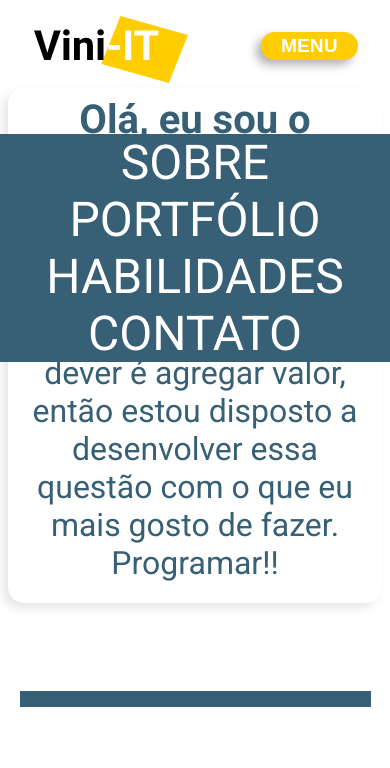
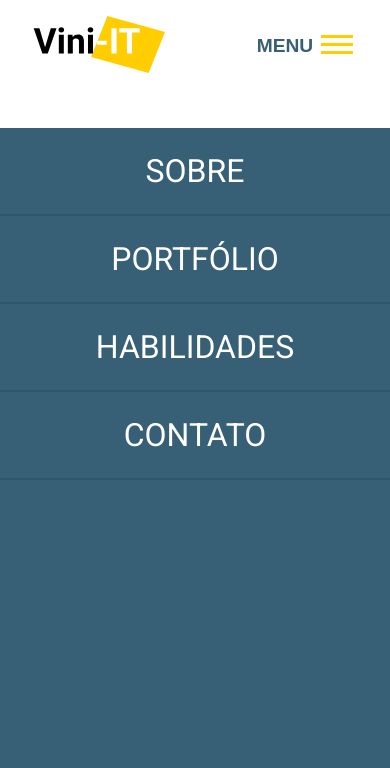
Before and after one commit to Vbanety/Personal-Portfolio, a website: page public/index.html in a window 390 px wide. Both pictures are taken after a click on the button "MENU". Shown: the top 768 px of the page. Drawn offline with nearby package versions, Linux system fonts and the light colour scheme.

Commit message:
Inserting menu humburger

```diff
--- a/public/css/style.css
+++ b/public/css/style.css
@@ -54,25 +54,18 @@ body::after {
 
 .btn-header {
     border: none;
-    background-color: var(--yellow);
+    background-color: unset;
+    color: var(--bg-blue-dark);
     font-size: 2rem;
     padding: 1rem;
     text-transform: uppercase;
     width: 25%;
     height: 5rem;
-    display: none;
-    color: var(--write);
     font-weight: 700;
     border-radius: 1rem;
-    box-shadow: -5px 5px 10px rgba(0, 0, 0, .3);
-}
-
-.btn-header:hover {
-    cursor: pointer;
-    border: .1rem solid var(--bg-blue-dark);
-    background-color: var(--write);
-    color: var(--yellow);
-    transition: all .4s;
+    display: none;
+    align-items: center;
+    /* box-shadow: -3px 3px 5px rgba(0, 0, 0, .2); */
 }
 
 #menu-header {
@@ -96,8 +89,6 @@ body::after {
 #nav ul {
     width: 100%;
 }
-
-
 
 #nav li {
     margin: auto;
@@ -934,41 +925,94 @@ form div button {
         align-items: center;
     }
     .logo {
-        width: auto;
+        width: 25% !important;
+        margin-left: 2rem;
     }
 
     .btn-header {
-        display: block;
+        display: flex;
         position: absolute;
         right: 2rem;
         width: auto;
     }
 
+    .btn-header:hover {
+        cursor: pointer;
+    }
+
+    #humburger::before {
+        position: absolute;
+        content: '';
+        background-color: #FFCD00;
+        width: 100%;
+        height: 100%;
+        top: -0.5rem;
+        left: 0;
+    }
+
+    #humburger {
+        position: relative;
+        width: 2.5rem;
+        height: .2rem;
+        background-color: var(--yellow);
+        margin-left: .5rem;
+        transition-delay: .3s;
+    }
+
+    #humburger::after {
+        position: absolute;
+        content: '';
+        background-color: #FFCD00;
+        width: 100%;
+        height: 100%;
+        top: 0.5rem;
+        left: 0;
+    }
+
     #menu-header {
         flex-direction: column;
-        display: none;
+        display: block;
+        visibility: hidden;
         position: absolute;
         width: 100%;
-        height: auto;
-        margin: .4rem 0;
+        height: 0;
         right: 0;
         top: 8rem;
         border-top-left-radius: 0px 0px;
         border-bottom-left-radius: 0px 0px;
         z-index: 2;
+        overflow-y: hidden;
+        transition: .7s;
     }
 
     #menu-header li {
-        /* margin: .1rem 0; */
-        font-size: 3rem;
+        border-bottom: 2px solid rgba(0,0,0,.1);
+        padding: 1.5rem;
+        font-size: 2rem;
+        color: #FFCD00;
+        text-align: center;
     }
 
-    #nav.active #sec-header {
-        margin-bottom: 10rem;
+    #menu-header li:hover {
+        background-color: rgba(255, 255, 255, .2);
     }
 
+    #menu-header li a:hover {
+        border: none;
+    }
+
+    /* #nav.active #sec-header {
+        margin-bottom: 10rem;
+    } */
+
     #nav.active #menu-header {
-        display: flex;
+        height: calc(100vh - 1rem);
+        visibility: visible;
+        overflow-y: auto;
+    }
+
+    #nav.active #humburger {
+        background-color: #375F75;
     }
 
     .footer-left {
@@ -982,20 +1026,51 @@ form div button {
         width: 100%;
     }
 
+    .header {
+        margin-bottom: 8rem;
+    }
+
     .logo img {
-        width: 40%;
+        width: 34%;
         position: absolute;
         left: 2rem;
         top: 1rem;
     }
 
     .btn-header {
-        width: 25%;
+        width: 35%;
         height: auto;
         top: 2rem;
+        right: 0;
         padding: .2rem;
         text-align: center;
         font-size: 1.2rem;
+    }
+
+    #humburger::before {
+        top: -0.5rem;
+    }
+
+    #humburger {
+        width: 2rem;
+        height: .2rem;
+        top: -0.1rem;
+    }
+
+    #humburger::after {
+        top: 0.5rem;
+    }
+
+    .back-about {
+        margin-bottom: 0;
+    }
+
+    .line {
+        margin: 2rem auto;
+    }
+
+    .down-card ol li, p {
+        margin: 2rem 0;
     }
 
     .apresentation {
@@ -1026,6 +1101,7 @@ form div button {
 
     .perception h2 {
         font-size: 2rem;
+        border-radius: 1rem 1rem 0 0;
     }
 
     .perception p {
@@ -1036,6 +1112,36 @@ form div button {
     .collections {
         margin: auto;
         width: 95%;
+        padding: 0;
+    }
+
+    .photos {
+        margin: 0;
+    }
+
+    .photos picture {
+        width: 100%;
+        border: none;
+        padding: 0;
+        margin-bottom: 2rem;
+    }
+
+    .a-left, .a-right {
+        position: relative;
+        opacity: .4;
+    }
+
+    .a-left:hover, .a-right:hover {
+        opacity: 1;
+        cursor: pointer;
+    }
+
+    .a-left {
+        right: -2.5rem;
+    }
+
+    .a-right {
+        left: -2.5rem;
     }
 
     .colletion-left span {
@@ -1070,8 +1176,9 @@ form div button {
         font-weight: 700;
     }
 
-    .skills {
+    .skills  {
         margin: 0;
+        font-size: 2rem !important;
     }
 
     .setup-flex {
--- a/public/index.html
+++ b/public/index.html
@@ -19,12 +19,13 @@
 <body>
 
     <!-- //// HEADER //// -->
-
     <section id="sec-header" class="header">
         <div class="logo headerLeftDelay">
             <img src="./images/logo-header.svg" alt="logo-header">
         </div>
-        <button id="btnHeader" class="btn-header">Menu</button>
+        <button id="btnHeader" class="btn-header">Menu
+            <span id="humburger"></span>
+        </button>
         <nav id="nav">
             <ul id="menu-header" class="headerRightDelay">
                 <li><a href="#about">Sobre</a></li>
@@ -76,12 +77,12 @@
         </div>
 
         <div class="photos headcollection">
-            <span><img class="arrow a-left" src="./images/arrow-circle-left-yellow.svg" alt=""></span>
+            <span class="a-left"><img class="arrow" src="./images/arrow-circle-left-yellow.svg" alt=""></span>
             <!-- <i class="arrow a-left"></i> -->
             <picture>
                 <img src="./images/you-and-me1.svg" alt="you-and-me1">
             </picture>
-            <span><img class="arrow a-right" src="./images/arrow-cicle-right-yellow.svg" alt=""></span>
+            <span class="a-right"><img class="arrow " src="./images/arrow-cicle-right-yellow.svg" alt=""></span>
             <!-- <i class="arrow a-right"></i> -->
         </div>
     </section>
@@ -172,7 +173,7 @@
 
     <!-- ///// SKILL ///// -->
 
-    <section id="skills" class="skills">
+    <section id="skills" class="skills skills-mobile">
         <h1 class="headerMiddleyDelay">Habilidades</h1>
         <div class="line-white firstDelayback"></div>
         <div class="setup-flex setup-flex-mobile">
--- a/public/js/script.js
+++ b/public/js/script.js
@@ -7,8 +7,8 @@ function btnToggleMenu() {
     const navbar = document.getElementById('nav');
     navbar.classList.toggle('active');
 
-    const secHeader = document.getElementById('sec-header');
-    secHeader.classList.toggle = toggle('active');
+    const menuHumburger = document.getElementById('humburger');
+    menuHumburger.classList.toggle = toggle('active');
 }
 
 btnMobile.addEventListener('click', btnToggleMenu);
```
